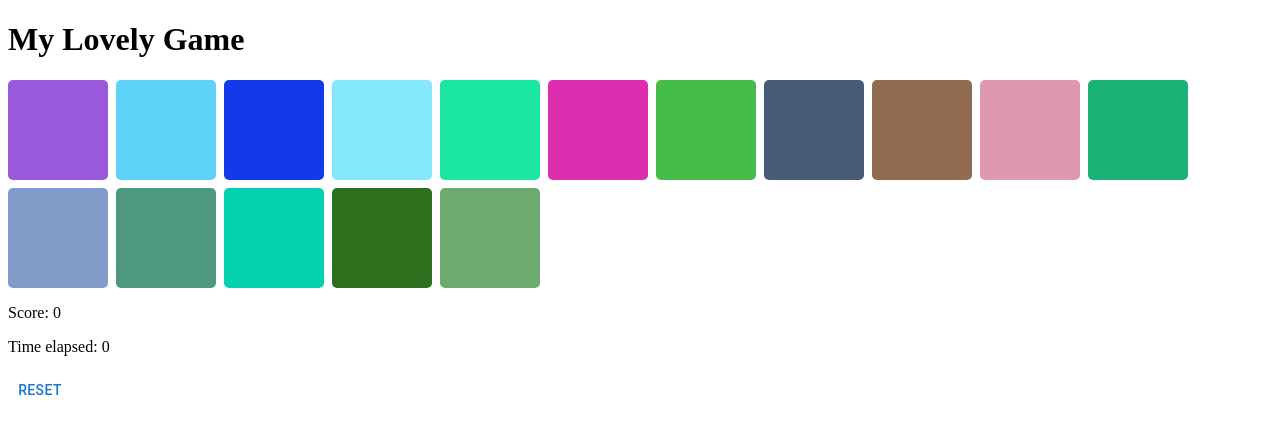
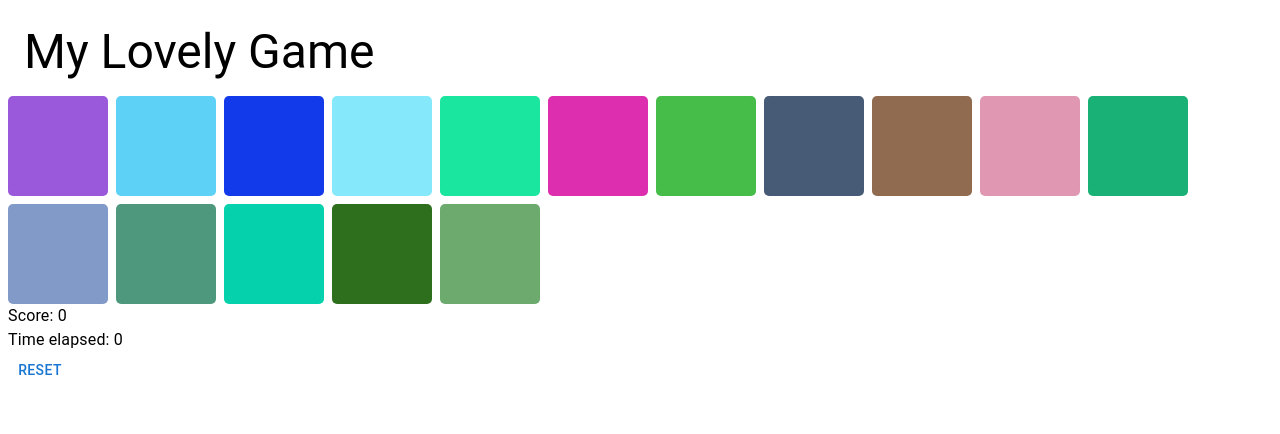
Before and after one commit to mary-hamilton/Memory-Game, a React (Create React App) app: page / in a window 1280 px wide. Shown: the top 434 px of the page. Built offline with nearby package versions, Linux system fonts and the light colour scheme; the HTML template or start-up script is replaced by a standard one.

Commit message:
functional flips

```diff
--- a/src/App.jsx
+++ b/src/App.jsx
@@ -1,6 +1,6 @@
 import TileGrid from "./TileGrid";
 import {useEffect, useState} from "react";
-import {Button} from "@mui/material";
+import {Button, Typography} from "@mui/material";
 import Timer from "./Timer";
 
 const App = () => {
@@ -58,7 +58,7 @@ const App = () => {
 
     return (
         <>
-            <h1>My Lovely Game</h1>
+            <Typography variant="h3" p={2}>My Lovely Game</Typography>
             <TileGrid
                 workingArray={workingArray}
                 setWorkingArray={setWorkingArray}
@@ -69,7 +69,7 @@ const App = () => {
                 gameStarted={gameStarted}
                 setGameStarted={setGameStarted}
             />
-            <p>Score: {score}</p>
+            <Typography>Score: {score}</Typography>
             <Timer
                 timecount={timecount}
                 setTimecount={setTimecount}
--- a/src/Tile.jsx
+++ b/src/Tile.jsx
@@ -1,23 +1,21 @@
-import {css} from "@emotion/css"
+import {Typography} from "@mui/material";
+import {backCSS, containerCSS, frontCSS, isFlipped, tileCSS} from "./TileCSS";
 
 const Tile = ({data, handleClick}) => {
 
-    let tileCSS = css`
-      height: 100px;
-      width: 100px;
-      background-color: ${data.colour};
-      border-radius: 5px;
-      display: flex;
-      justify-content: center;
-      align-items: center;
-    `
-
     return (
         <>
-            <div className={tileCSS}
-                onClick={data.guessed ? undefined : () => handleClick(data.id)}>
-                {(data.flipped || data.guessed) &&
-                    <p>{data.text}</p>}
+            <div className={containerCSS}>
+                 <div
+                     className={data.flipped || data.guessed ? isFlipped : tileCSS}
+                     onClick={data.guessed ? undefined : () => handleClick(data.id)}
+                 >
+                     <div className={frontCSS} style={{ backgroundColor: data.colour }}>
+                     </div>
+                     <div className={backCSS}>
+                         <Typography>{data.text}</Typography>
+                     </div>
+                 </div>
             </div>
         </>
     )
--- /dev/null
+++ b/src/TileCSS.js
@@ -0,0 +1,46 @@
+import {css} from "@emotion/css";
+
+export const containerCSS = css`
+      height: 100px;
+      width: 100px;
+      perspective: 200px;
+    `
+export const tileCSS = css`
+      height: 100%;
+      width: 100%;
+      position: relative;
+      transition: transform 0.5s;
+      transform-style: preserve-3d;
+      `
+
+export const isFlipped = css`
+      height: 100%;
+      width: 100%;
+      position: relative;
+      transition: transform 0.5s;
+      transform-style: preserve-3d;
+      transform: rotateY(180deg);
+    `
+
+export const frontCSS = css`
+      height: 100%;
+      width: 100%;
+      position: absolute;
+      border-radius: 5px;
+      display: flex;
+      justify-content: center;
+      align-items: center;
+      backface-visibility: hidden;
+    `
+export const backCSS = css`
+      background-color: pink;
+      height: 100%;
+      width: 100%;
+      position: absolute;
+      border-radius: 5px;
+      display: flex;
+      justify-content: center;
+      align-items: center;
+      backface-visibility: hidden;
+      transform: rotateY(180deg)
+    `
--- a/src/TileGrid.jsx
+++ b/src/TileGrid.jsx
@@ -19,10 +19,11 @@ const TileGrid = ({setGuessArray, setWorkingArray, guessArray, workingArray, mat
         setWorkingArray(wa => wa.map((card) => {
                 if (matchingGuesses) {
                     if ((card.id === guessArray[0].id) || (card.id === guessArray[1].id)) {
-                        return {
+                        card = {
                             ...card,
                             guessed: true
                         }
+                        return card;
                     }
                 }
             return card
@@ -44,7 +45,9 @@ const TileGrid = ({setGuessArray, setWorkingArray, guessArray, workingArray, mat
         <>
             <Grid spacing={1} container>
                 {workingArray.map((data, i) =>
-                    <Grid key={i} item>
+                    <Grid
+                        key={i}
+                        item>
                         <Tile
                             data={data}
                             handleClick={handleClick}
--- a/src/Timer.jsx
+++ b/src/Timer.jsx
@@ -1,18 +1,16 @@
 import {useEffect} from "react";
+import {Typography} from "@mui/material";
 
 const Timer = ({timecount, setTimecount, score, uniquePairs, gameStarted}) => {
 
-    if (gameStarted) {
         useEffect(() => {
-            const counter = setInterval(() => setTimecount(score === uniquePairs ? t => t : t => t + 1), 1000);
+            const counter = setInterval(() => setTimecount(gameStarted && (score !== uniquePairs) ? t => t + 1 : t => t), 1000);
             return () => clearInterval(counter)
-        }, [setTimecount, score, uniquePairs])
-    }
-
+        }, [setTimecount, score, uniquePairs, gameStarted])
 
     return (
         <>
-            <p>{score === uniquePairs ? `Your final time is: ${timecount} seconds!` : `Time elapsed: ${timecount}`}</p>
+            <Typography>{score === uniquePairs ? `Your final time is: ${timecount} seconds!` : `Time elapsed: ${timecount}`}</Typography>
         </>
     )
 }
```
